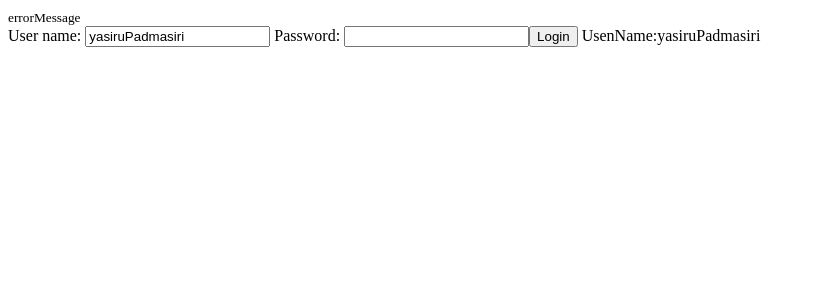
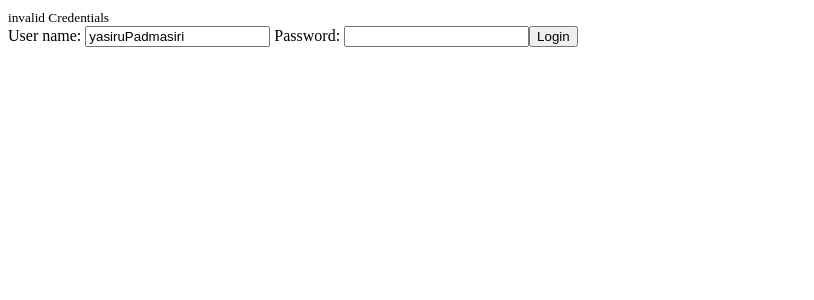
Before and after one commit to yasiruPadmasiri/angular_java_springboot, an Angular app in the folder frontend/todo/: page / in a window 1280 px wide. Both pictures are taken after a click on the button "Login". Shown: the top 300 px of the page, without its empty margins (0-814 px from the left). Built offline with nearby package versions, Linux system fonts and the light colour scheme.

Commit message:
create loging validation from hard code

```diff
--- a/frontend/todo/src/app/login/login.component.html
+++ b/frontend/todo/src/app/login/login.component.html
@@ -1,8 +1,8 @@
-<small>errorMessage</small>
-<br>
+<small *ngIf='invalidLoging'>{{errorMessage}}</small>
+<div>
 
 User name: <input type="text" name="username" [(ngModel)]="username">
 Password: <input type="password" name="password" [(ngModel)]="password" >
 <button (click)=handlelogin()>Login</button>
-
-UsenName:{{username}}
+</div>
+<!-- UsenName:{{username}} -->
--- a/frontend/todo/src/app/login/login.component.ts
+++ b/frontend/todo/src/app/login/login.component.ts
@@ -9,6 +9,8 @@ export class LoginComponent implements OnInit {
 
   username='yasiruPadmasiri'
   password=''
+  errorMessage='invalid Credentials'
+  invalidLoging=false;
 
   constructor() { }
 
@@ -16,8 +18,15 @@ export class LoginComponent implements OnInit {
   }
 
   handlelogin(){
-    console.log(this.username);
-    console.log(this.password);
+    // console.log(this.username);
+    if(this.username==='yasiruPadmasiri'&&this.password==='padmasiri')
+    {
+      this.invalidLoging=false;
+    }else
+    {
+      this.invalidLoging=true;
+    }
+
   }
 
 }
```
